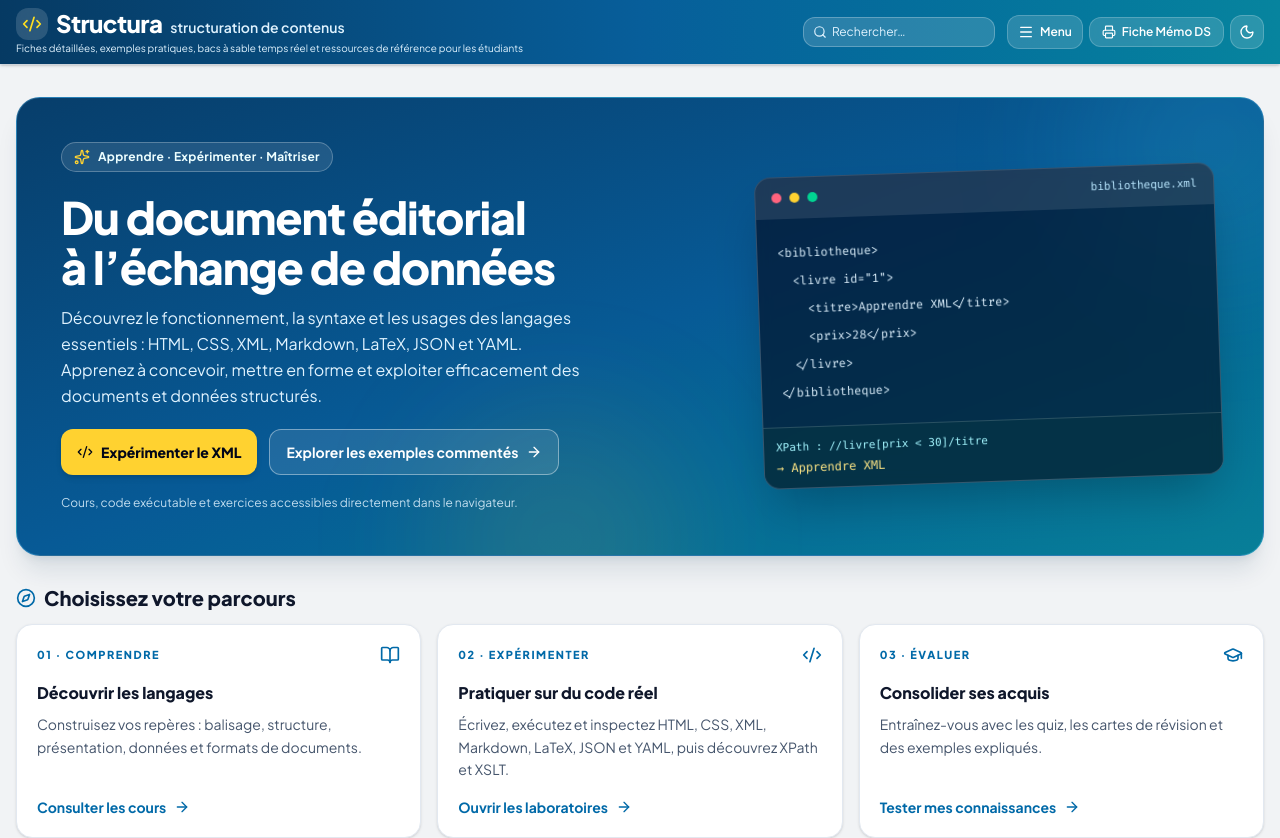
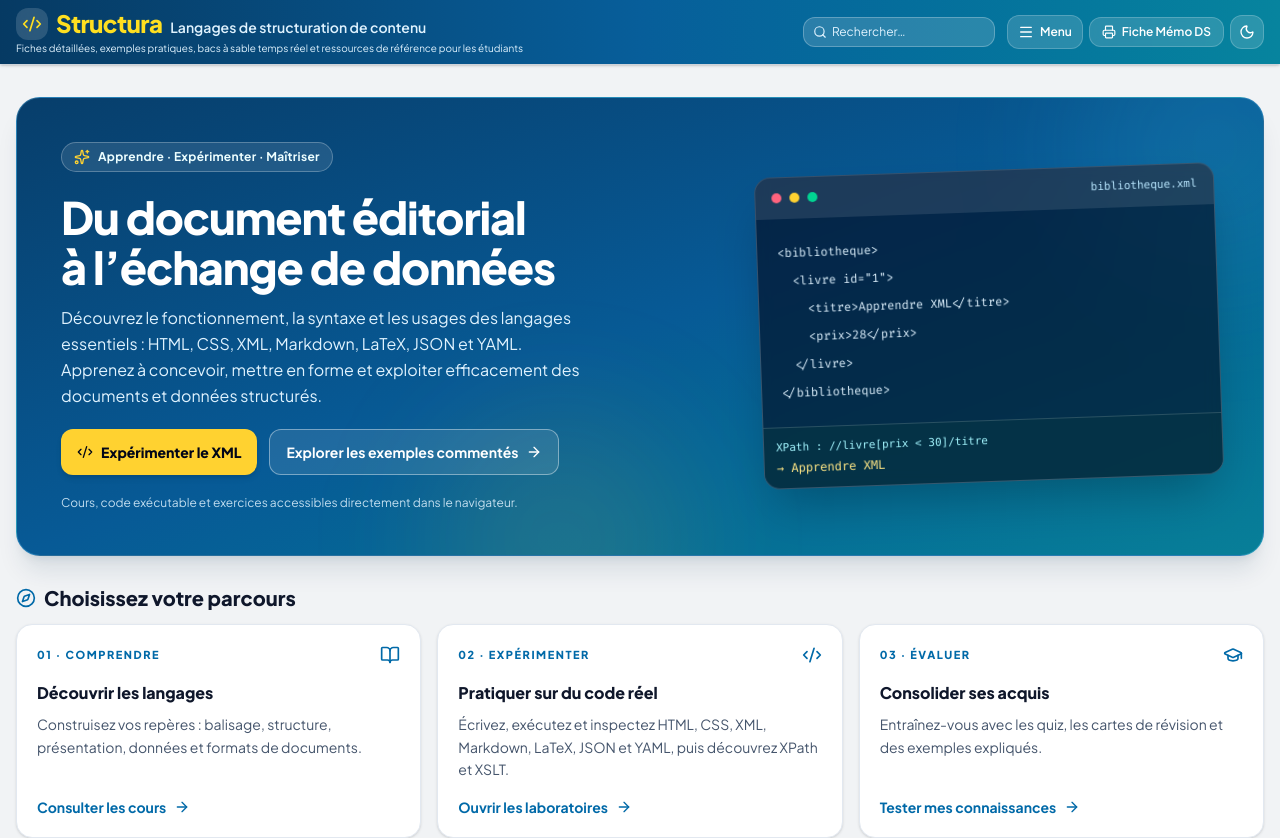
Before and after one commit to Bouguen/ds-1, a React (Vite) app: page / in a window 1280 px wide. Shown: the top 838 px of the page. Built offline with nearby package versions, Linux system fonts and the light colour scheme.

Commit message:
Corriger le sous-titre et colorer le logo Structura en jaune

```diff
--- a/src/components/Header.tsx
+++ b/src/components/Header.tsx
@@ -73,11 +73,11 @@ export const Header: React.FC<HeaderProps> = ({
                 <span className="p-1.5 rounded-xl bg-white/15 backdrop-blur-sm shrink-0 self-center">
                   <Code2 className="w-5 h-5 text-yellow-300" aria-hidden="true" />
                 </span>
-                <span className="text-lg sm:text-2xl font-black tracking-tight text-white leading-tight">
+                <span className="text-lg sm:text-2xl font-black tracking-tight text-yellow-300 leading-tight">
                   Structura
                 </span>
                 <span className="text-xs sm:text-sm font-semibold tracking-normal text-sky-100 leading-tight">
-                  structuration de contenus
+                  Langages de structuration de contenu
                 </span>
               </button>
             </h1>
```
